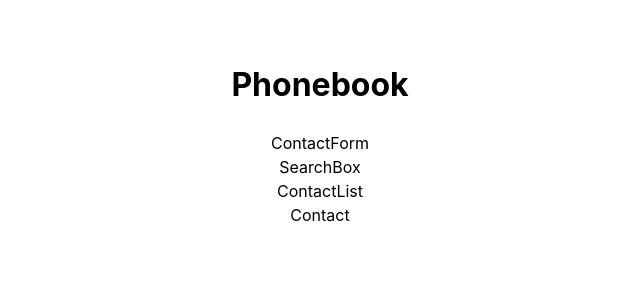
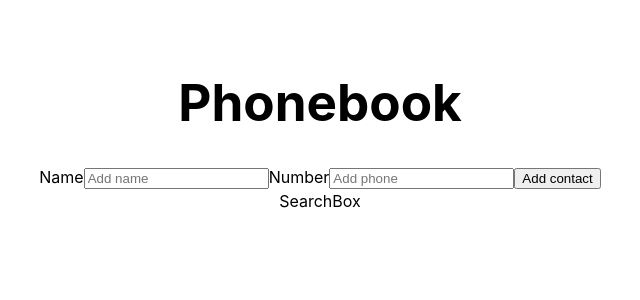
Before and after one commit to DenisBahuta/goit-react-hw-03, a React (Vite) app: page / in a window 1280 px wide. Shown: the top 300 px of the page, without its empty margins (320-960 px from the left). Built offline with nearby package versions, Linux system fonts and the light colour scheme.

Commit message:
add contact

```diff
--- a/package.json
+++ b/package.json
@@ -10,8 +10,10 @@
     "preview": "vite preview"
   },
   "dependencies": {
+    "nanoid": "^5.0.6",
     "react": "^18.2.0",
-    "react-dom": "^18.2.0"
+    "react-dom": "^18.2.0",
+    "react-icons": "^5.0.1"
   },
   "devDependencies": {
     "@types/react": "^18.2.56",
--- a/src/App.jsx
+++ b/src/App.jsx
@@ -1,18 +1,52 @@
-// import { useState } from "react";
+import { nanoid } from "nanoid";
+
 import "./App.css";
+import contactsData from "./contactsData.json";
+
+import { useState, useEffect } from "react";
+
 import ContactForm from "./components/ContactForm/ContactForm";
 import SearchBox from "./components/SearchBox/SearchBox";
 import ContactList from "./components/ContactList/ContactList";
-import Contact from "./components/Contact/Contact";
 
 function App() {
+  const [contacts, setContacts] = useState(contactsData);
+
+  // Извлечение состояния из localStorage при загрузке компонента
+  useEffect(() => {
+    const stringiContacts = localStorage.getItem("contacts");
+    if (stringiContacts) {
+      setContacts(JSON.parse(stringiContacts));
+    }
+  }, []);
+
+  // Сохранение состояния в localStorage при изменении
+  useEffect(() => {
+    localStorage.setItem("contacts", JSON.stringify(contacts));
+  }, [contacts]);
+
+  const handleDelete = (contactId) => {
+    setContacts((prevState) =>
+      prevState.filter((contact) => contact.id !== contactId)
+    );
+  };
+
+  // функция добавления контакта
+  const onAddNewContact = (contactData) => {
+    const finalContact = {
+      ...contactData,
+      id: nanoid(),
+    };
+    setContacts((prevState) => [...prevState, finalContact]);
+  };
+
+  // Рендеринг компонентов ContactForm, SearchBox, ContactList
   return (
     <div>
       <h1>Phonebook</h1>
-      <ContactForm />
+      <ContactForm onAddNewContact={onAddNewContact} />
       <SearchBox />
-      <ContactList />
-      <Contact />
+      <ContactList contacts={contacts} onDeleteContact={handleDelete} />
     </div>
   );
 }
--- a/src/components/Contact/Contact.jsx
+++ b/src/components/Contact/Contact.jsx
@@ -1,5 +1,20 @@
-const Contact = () => {
-  return <div>Contact</div>;
+import { MdPerson, MdPhone } from "react-icons/md";
+
+const Contact = ({ id, name, phone, onDeleteContact }) => {
+  return (
+    <div>
+      <p>
+        <MdPerson />
+        {name}
+      </p>
+      <p>
+        <MdPhone /> {phone}
+      </p>
+      <button type='button' onClick={onDeleteContact(id)}>
+        Delete
+      </button>
+    </div>
+  );
 };
 
 export default Contact;
--- a/src/components/ContactForm/ContactForm.jsx
+++ b/src/components/ContactForm/ContactForm.jsx
@@ -1,5 +1,37 @@
-const ContactForm = () => {
-  return <div>ContactForm</div>;
+const ContactForm = ({ onAddNewContact }) => {
+  const handleFormSubmit = (e) => {
+    e.preventDefault();
+    const elements = e.currentTarget.elements;
+
+    const name = elements.name.value;
+    const phone = elements.phone.value;
+
+    const formData = {
+      name,
+      phone,
+    };
+
+    onAddNewContact(formData);
+
+    // очистка инпутов
+    e.currentTarget.reset();
+  };
+
+  return (
+    <form onSubmit={handleFormSubmit}>
+      <label>
+        <span>Name</span>
+        <input placeholder='Add name' type='text' name='name' required />
+      </label>
+      <label>
+        <span>Number</span>
+        <input placeholder='Add phone' type='text' name='phone' required />
+      </label>
+      <button type='submit' title='Click to save new contact'>
+        Add contact
+      </button>
+    </form>
+  );
 };
 
 export default ContactForm;
--- a/src/components/ContactList/ContactList.jsx
+++ b/src/components/ContactList/ContactList.jsx
@@ -1,5 +1,18 @@
-const ContactList = () => {
-  return <div>ContactList</div>;
+// компонент ContactList рисует список контактов
+import Contact from "../Contact/Contact";
+
+const ContactList = ({ contacts, onDeleteContact }) => {
+  return (
+    <div>
+      <ul>
+        {contacts.map((contact) => (
+          <li key={contact.id}>
+            <Contact {...contact} onDeleteContact={onDeleteContact} />
+          </li>
+        ))}
+      </ul>
+    </div>
+  );
 };
 
 export default ContactList;
--- /dev/null
+++ b/src/contactsData.json
@@ -0,0 +1,6 @@
+[
+  { "id": "id-1", "name": "Rosie Simpson", "number": "459-12-56" },
+  { "id": "id-2", "name": "Hermione Kline", "number": "443-89-12" },
+  { "id": "id-3", "name": "Eden Clements", "number": "645-17-79" },
+  { "id": "id-4", "name": "Annie Copeland", "number": "227-91-26" }
+]
```
Also changed, not shown: src/index.css (+6 -19 lines), src/vercel.json (added), 1 other file (tests, documents, lock files or other folders).
